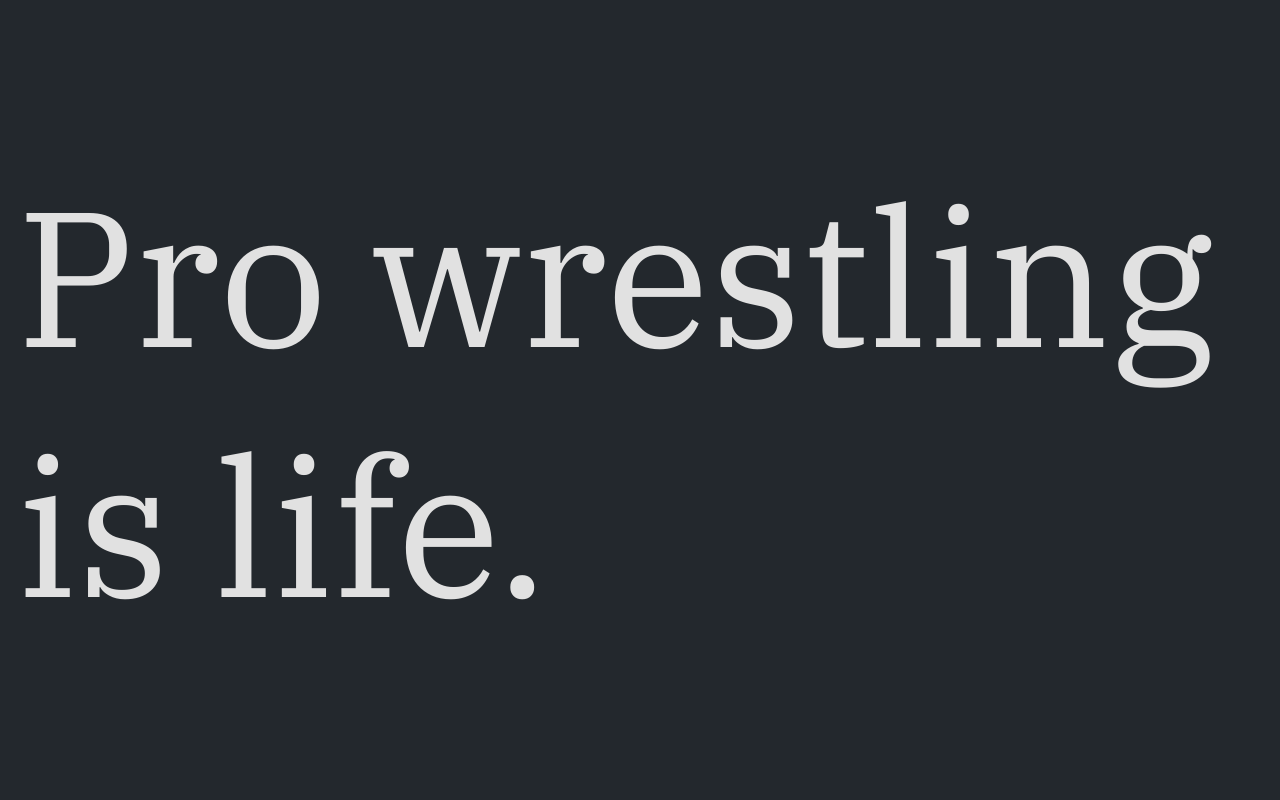
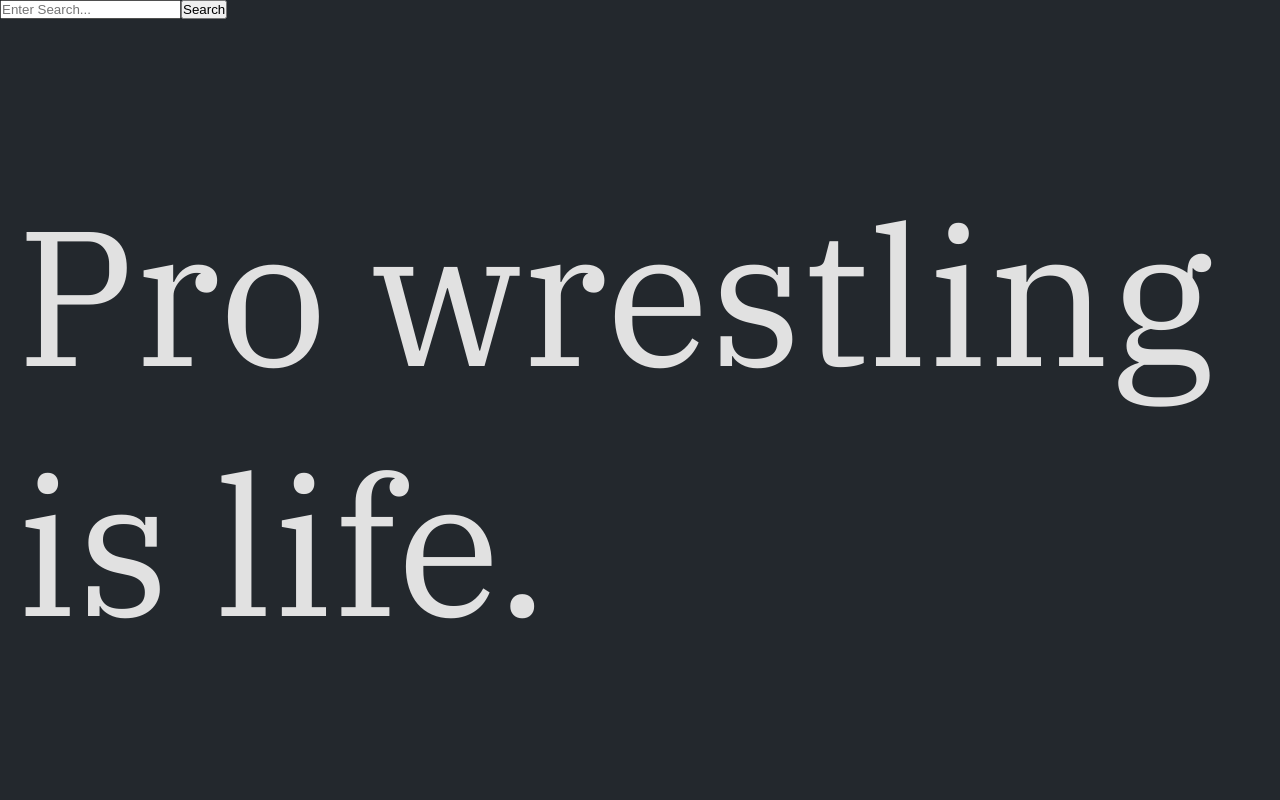
Before and after one commit to coreymcollins/gansobomb-next, a Next.js app: page / in a window 1280 px wide. Shown: the top 800 px of the page. Built offline with nearby package versions, Linux system fonts and the light colour scheme.

Commit message:
Adds the search form

```diff
--- a/app/layout.tsx
+++ b/app/layout.tsx
@@ -1,6 +1,7 @@
 import './globals.css'
 import type { Metadata } from 'next'
 import { Analytics } from '@vercel/analytics/react'
+import SearchForm from '@/components/SearchForm'
 
 export async function generateMetadata(): Promise<Metadata> {
 
@@ -32,6 +33,7 @@ export default function RootLayout({
     return (
         <html lang="en">
             <body>
+                <SearchForm />
                 {children}
                 <Analytics />
             </body>
```
